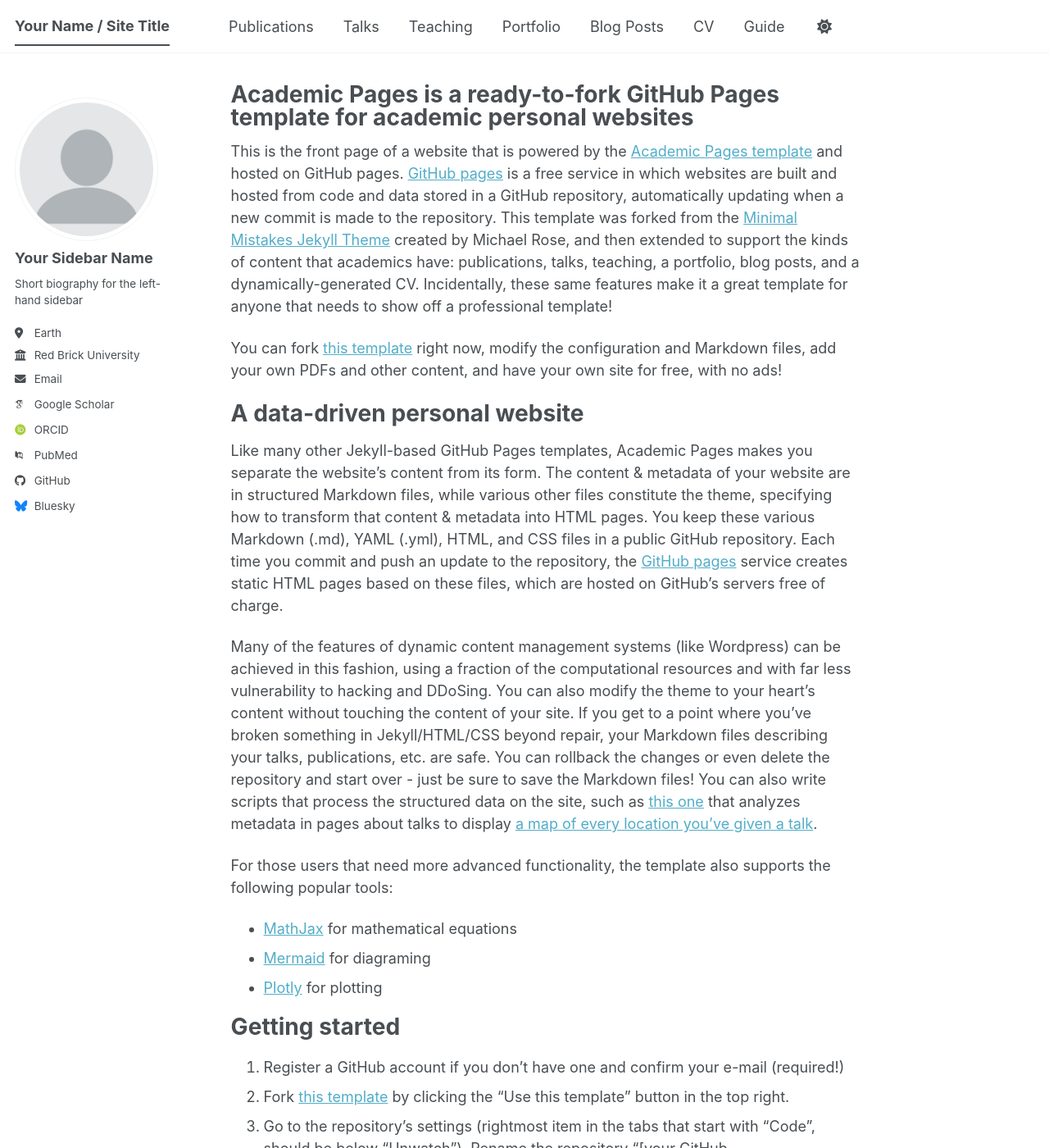
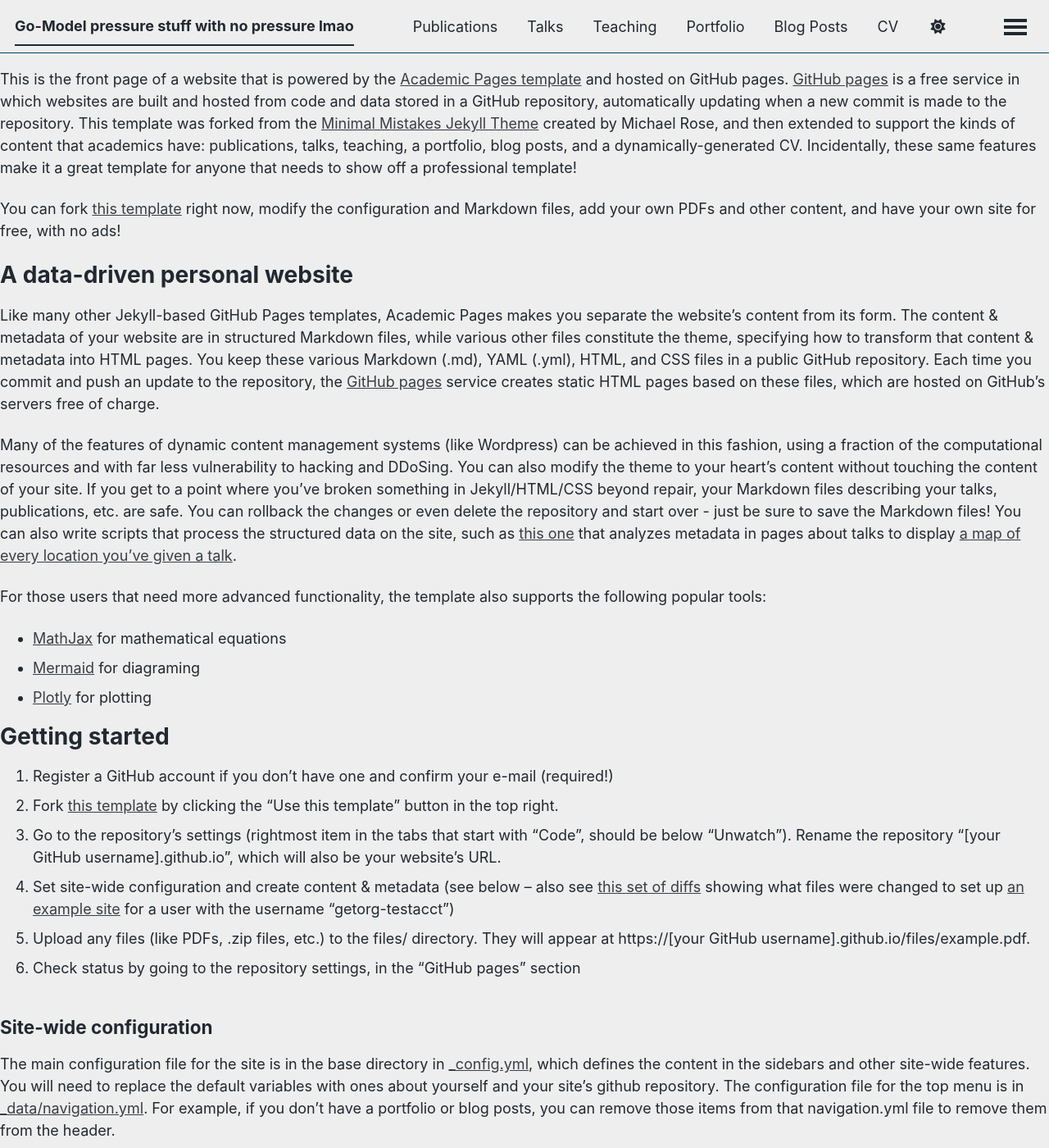
Before and after one commit to twatchorn/GMPP, a Jekyll site: the page built from _pages/about.md, in a window 1280 px wide and 1400 px high. Shown: the whole window at 82% size. Built offline with Jekyll 4.4.1, drawn with Linux system fonts in a browser that asks for light colours; some web fonts are replaced; a script bundle is joined from its source files by our own code; our own code applies the rules of GitHub Pages for plain Markdown files; library files that are not in the unit come from our copies; some of the changed lines change nothing that is shown.

Commit message:
Modify site configuration settings
Updated site theme and title, changed base URL, and removed unused social media fields.

```diff
--- a/_config.yml
+++ b/_config.yml
@@ -8,12 +8,12 @@
 
 # Basic Site Settings
 locale                   : "en-US"
-site_theme               : "default" # The available themes options are "default", "air", "sunrise", "mint", "dirt" and "contrast"
-title                    : "Your Name / Site Title"
+site_theme               : "air" # The available themes options are "default", "air", "sunrise", "mint", "dirt" and "contrast"
+title                    : "Go-Model pressure stuff with no pressure lmao"
 title_separator          : "-"
 name                     : &name "Your Name"
 description              : &description "Your Name's academic portfolio"   # Update this with a general description of your site, this is the default if not overridden by a page
-url                      : https://academicpages.github.io # The base hostname & protocol for your site e.g. "https://[your GitHub username].github.io",
+url                      : https://twatchorn.github.io # The base hostname & protocol for your site e.g. "https://[your GitHub username].github.io",
                                                            # or if you already have some other page hosted on Github then use "https://[your GitHub username].github.io/[Your Repo Name]"
 baseurl                  : "" # the subpath of your site, e.g. "/blog"
 repository               : "academicpages/academicpages.github.io"
@@ -32,55 +32,6 @@
   uri              : # URL
   email            : "none@example.org"
 
-  # Academic websites
-  academia         : # URL
-  arxiv            : # URL - Update with the correct link to your profile
-  googlescholar    : "https://scholar.google.com/citations?user=PS_CX0AAAAAJ"
-  inspire-hep      : # URL
-  impactstory      : # URL
-  orcid            : "https://orcid.org/yourorcidurl"
-  semantic         : # URL
-  ssrn             : # URL
-  pubmed           : "https://www.ncbi.nlm.nih.gov/pubmed/?term=john+snow"
-  researchgate     : # URL
-  scopus           : # URL
-  zotero           : # URL
-
-
-  # Repositories and software development
-  bitbucket        : # Username - Update with your username on the site
-  codepen          : # Username
-  dribbble         : # Username
-  github           : "academicpages"
-  kaggle           : # Username
-  stackoverflow    : # User number or user number and name (i.e., use "1" or "1/jeff-atwood")
-
-  # Social media
-  artstation       : # Username
-  bluesky          : "bsky.app" # Replace this with you Bluesky username
-  facebook         : # Username
-  flickr           : # Username
-  foursquare       : # Username
-  goodreads        : # Username
-  google_plus      : # Username
-  keybase          : # Username
-  instagram        : # Username
-  lastfm           : # Username
-  linkedin         : # Username
-  mastodon         : # URL
-  medium           : # URL
-  pinterest        : # Username
-  soundcloud       : # Username
-  steam            : # Username
-  telegram         : # URL
-  tumblr           : # Username
-  twitter          : # Username for X / Twitter
-  vine             : # Username
-  weibo            : # Username
-  wikipedia        : # Username
-  xing             : # Username
-  youtube          : # Username
-  zhihu            : # Username
 
 # Publication Category - The following the list of publication categories and their headings
 publication_category:
@@ -137,20 +88,9 @@
 
 
 # Social Sharing
-twitter:
-  username               : &twitter
-facebook:
-  username               :
-  app_id                 :
-  publisher              :
-og_image                 :  # Social media default site image
-og_description           :  # Social media default site image description
+  # Social media default site image description
 # For specifying social profiles
 # - https://developers.google.com/structured-data/customize/social-profiles
-social:
-  type                   : # Person or Organization (defaults to Person)
-  name                   : # If the user or organization name differs from the site's name
-  links: # An array of links to social media profiles
 
 
 # Analytics
@@ -221,49 +161,13 @@
 
 # These settings control the types of collections used by the template
 collections:
-  teaching:
-    output: true
-    permalink: /:collection/:path/
   publications:
     output: true
     permalink: /:collection/:path/
-  portfolio:
-    output: true
-    permalink: /:collection/:path/
-  talks:
-    output: true
-    permalink: /:collection/:path/
-
 
 # These settings control how pages and collections are included in the site
 defaults:
-  # _posts
-  - scope:
-      path: ""
-      type: posts
-    values:
-      layout: single
-      author_profile: true
-      read_time: true
-      comments: true
-      share: true
-      related: true
-  # _pages
-  - scope:
-      path: ""
-      type: pages
-    values:
-      layout: single
-      author_profile: true
-  # _teaching
-  - scope:
-      path: ""
-      type: teaching
-    values:
-      layout: single
-      author_profile: true
-      share: true
-      comments: true
+
   # _publications
   - scope:
       path: ""
@@ -273,23 +177,7 @@
       author_profile: true
       share: true
       comments: true
-  # _portfolio
-  - scope:
-      path: ""
-      type: portfolio
-    values:
-      layout: single
-      author_profile: true
-      share: true
-      comment: true
-  # _talks
-  - scope:
-      path: ""
-      type: talks
-    values:
-      layout: talk
-      author_profile: true
-      share: true
+
 
 
 # Sass/SCSS
```
